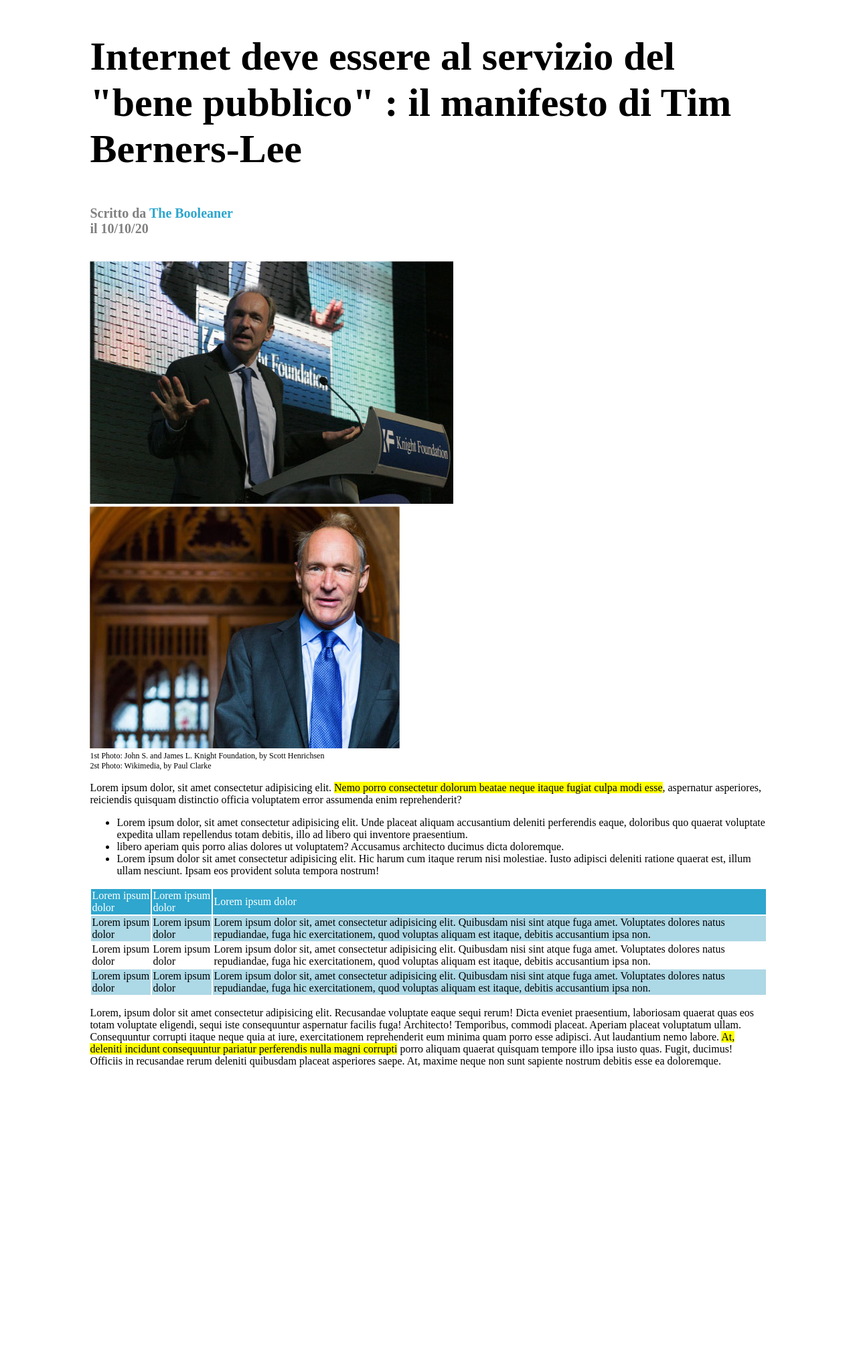
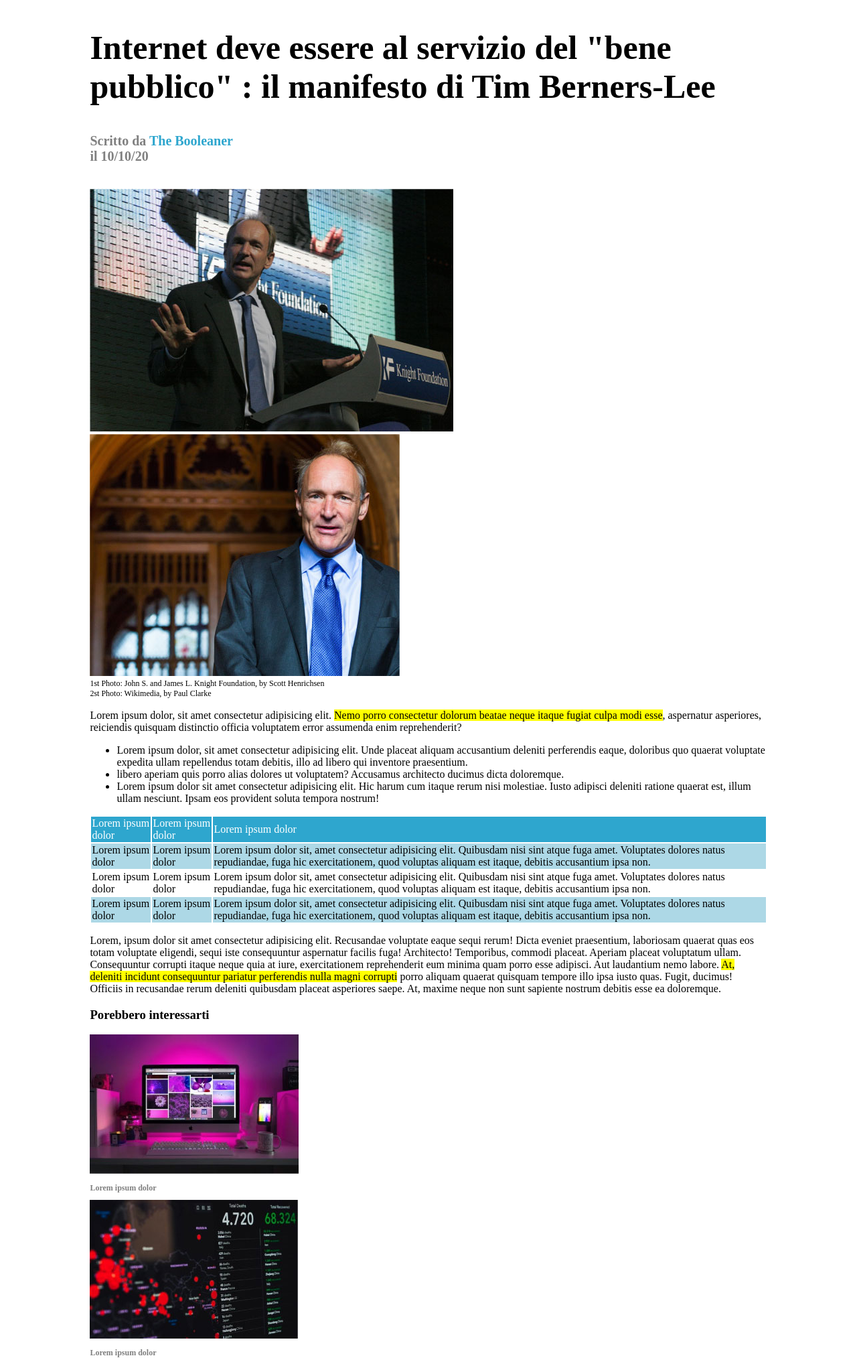
Before and after one commit to JacopoTrincanato/html-css-booleaner, a plain HTML site: page index.html in a window 1280 px wide. Shown: the part 195-2225 px from the top of the page at 67% size. Before the commit the page ends 1804 px from the top, so only its background shows below. Drawn offline with Linux system fonts and the light colour scheme.

Commit message:
delete footer and add section in main

```diff
--- a/index.html
+++ b/index.html
@@ -66,11 +66,19 @@
 
             <p>Lorem, ipsum dolor sit amet consectetur adipisicing elit. Recusandae voluptate eaque sequi rerum! Dicta eveniet praesentium, laboriosam quaerat quas eos totam voluptate eligendi, sequi iste consequuntur aspernatur facilis fuga! Architecto! Temporibus, commodi placeat. Aperiam placeat voluptatum ullam. Consequuntur corrupti itaque neque quia at iure, exercitationem reprehenderit eum minima quam porro esse adipisci. Aut laudantium nemo labore. <span class="lorem-text">At, deleniti incidunt consequuntur pariatur perferendis nulla magni corrupti</span> porro aliquam quaerat quisquam tempore illo ipsa iusto quas. Fugit, ducimus! Officiis in recusandae rerum deleniti quibusdam placeat asperiores saepe. At, maxime neque non sunt sapiente nostrum debitis esse ea doloremque.</p>
         </section>
+
+        <section>
+            <h3>Porebbero interessarti</h3>
+
+            <img src="./img/monitor.jpg" alt="">
+            <h2 class="image-text">Lorem ipsum dolor</h2>
+
+
+            <img src="./img/graph.jpg" alt="">
+            <h2 class="image-text">Lorem ipsum dolor</h2>
+
+        </section>
     </main>
 
-    <!-- Inizio footer -->
-     <footer>
-
-     </footer>
 </body>
 </html>
--- a/style.css
+++ b/style.css
@@ -17,13 +17,13 @@ main{
     margin:auto
 }
 
+h1{
+    font-size: 50px;
+}
+
 h2{
     font-size: 20px;
     color: gray;
-}
-
-h1{
-    font-size: 60px;
 }
 
 .subtitle{
```
